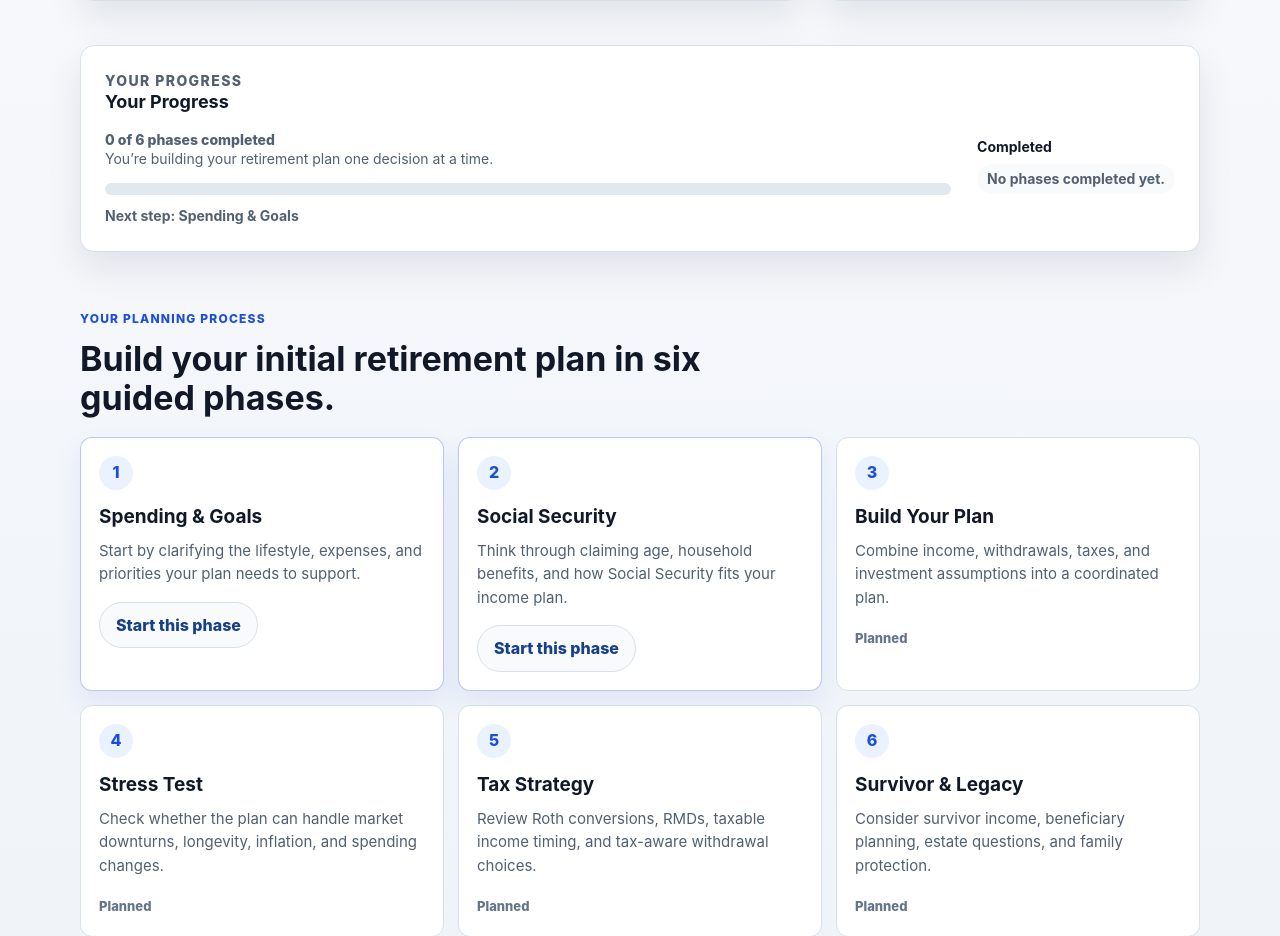
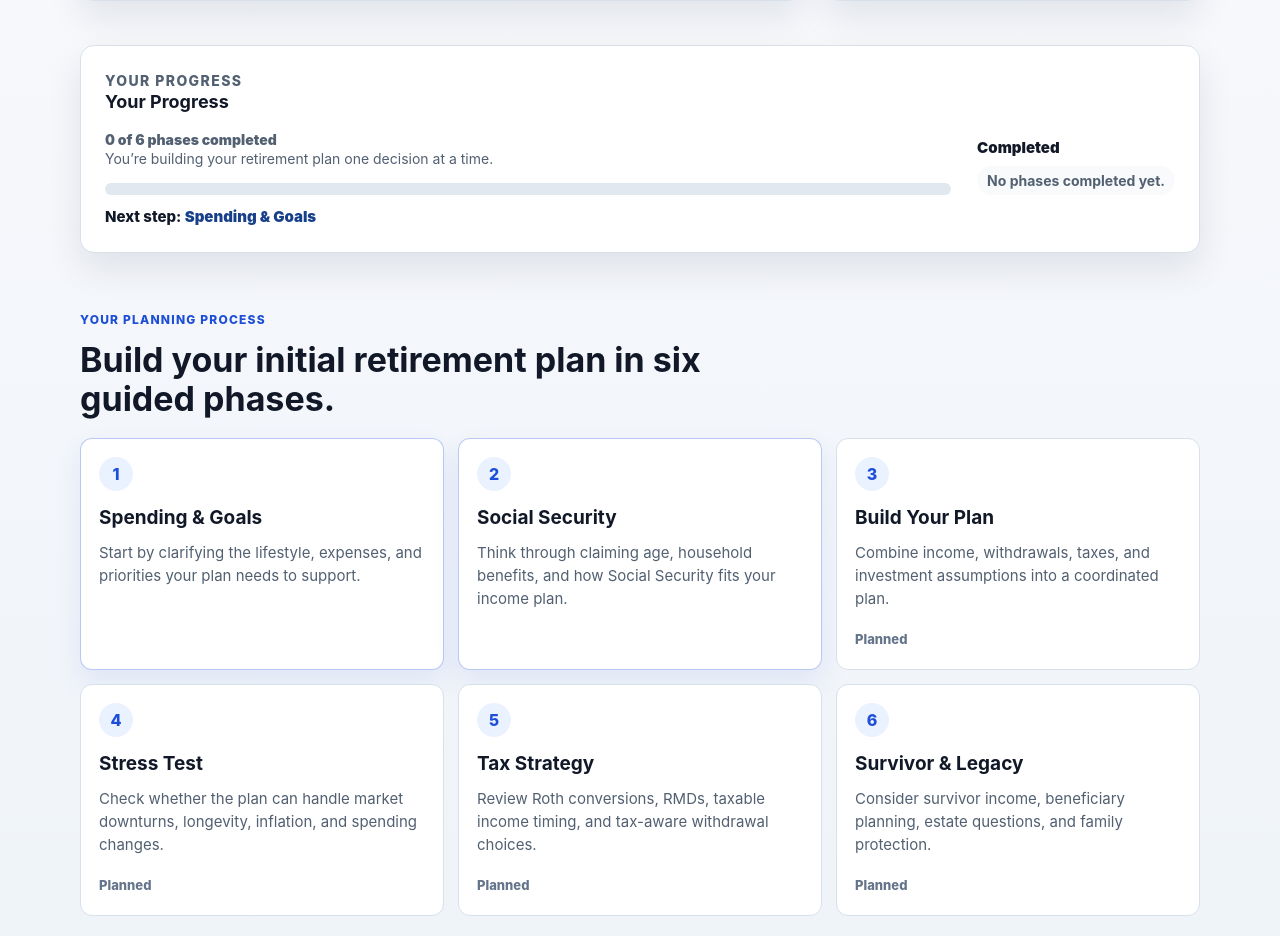
Before and after one commit to ronniebellie/xampp-php-project, a PHP site: page /journey.ronbelisle.com/index.php in a window 1280 px wide. Shown: the part 628-1564 px from the top of the page. Run offline with PHP 8.4, Linux system fonts and the light colour scheme.

Commit message:
Refine Journey homepage progress and phase overview

```diff
--- a/journey.ronbelisle.com/assets/css/journey.css
+++ b/journey.ronbelisle.com/assets/css/journey.css
@@ -864,7 +864,7 @@ h1 {
 .progress-count {
     color: var(--text);
     font-size: clamp(28px, 5vw, 44px);
-    font-weight: 850;
+    font-weight: 900;
     line-height: 1.08;
 }
 
@@ -887,7 +887,20 @@ h1 {
 }
 
 .progress-next {
-    font-weight: 700;
+    color: var(--text) !important;
+    font-size: 15px !important;
+    font-weight: 850;
+}
+
+.progress-next span {
+    color: var(--accent-strong);
+    font-weight: 900;
+}
+
+.progress-card-completed h3 {
+    color: var(--text);
+    font-size: 15px;
+    font-weight: 900;
 }
 
 .progress-card-completed {
--- a/journey.ronbelisle.com/index.php
+++ b/journey.ronbelisle.com/index.php
@@ -89,14 +89,12 @@ $page_title = 'Your Retirement Planning Journey';
                         <span class="phase-number">1</span>
                         <h3>Spending &amp; Goals</h3>
                         <p>Start by clarifying the lifestyle, expenses, and priorities your plan needs to support.</p>
-                        <a href="/phases/spending-goals.php">Start this phase</a>
                     </article>
 
                     <article class="phase-card is-available" id="social-security" data-journey-phase="social-security">
                         <span class="phase-number">2</span>
                         <h3>Social Security</h3>
                         <p>Think through claiming age, household benefits, and how Social Security fits your income plan.</p>
-                        <a href="/phases/social-security.php">Start this phase</a>
                     </article>
 
                     <article class="phase-card" id="build-your-plan" data-journey-phase="build-your-plan">
```
